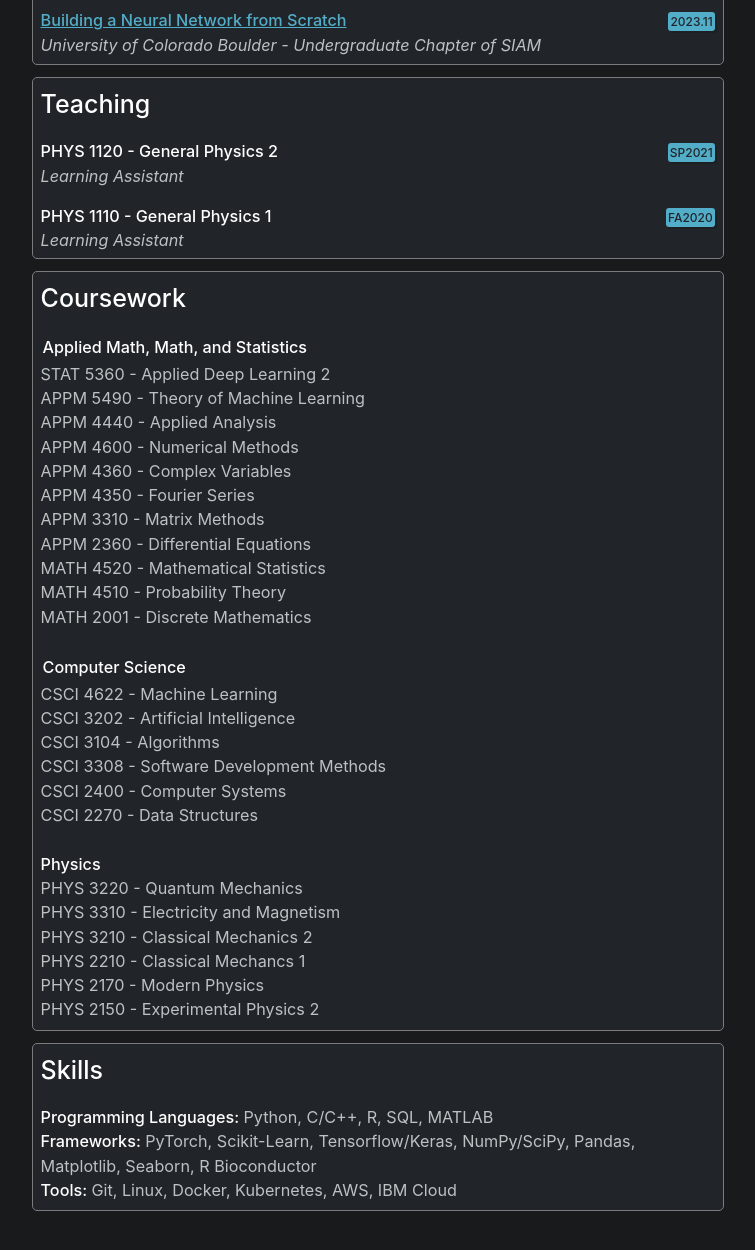
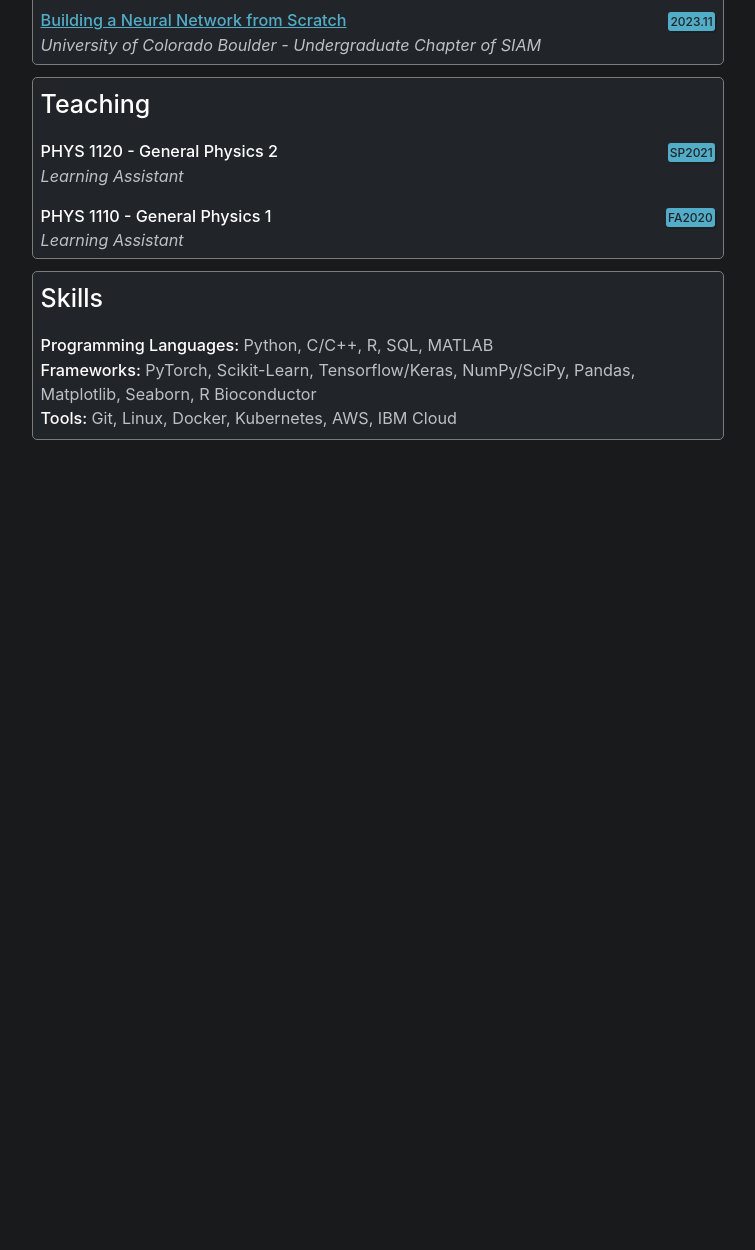
Before and after one commit to wvirany/wvirany.github.io, a Jekyll site: the page built from _pages/cv.html, in a window 1280 px wide and 1400 px high, scrolled down 719 px. Shown: the top 1250 px of the window, without its empty margins (284-1039 px from the left). Built offline with Jekyll 4.4.1, drawn with Linux system fonts in a browser that asks for light colours; after the commit the page ends 1349 px from its top, so only the background shows below that.

Commit message:
Update cv.html

```diff
--- a/_pages/cv.html
+++ b/_pages/cv.html
@@ -199,7 +199,7 @@ div.cv {
 
     <!-- COURSWORK -->
 
-    <div class="cv">
+    <!-- <div class="cv">
         <div class="header">Coursework</div>
         <div style="padding-left:16px; padding:8px">
             <div style="font-weight:450; color:white; padding:2px;">Applied Math, Math, and Statistics</div>
@@ -233,9 +233,9 @@ div.cv {
             PHYS 2170 - Modern Physics<br>
             PHYS 2150 - Experimental Physics 2<br>
 
-        <!-- <i style="font-size:14px">This is not an exhaustive list, but most of the relevant courses I have taken</i> -->
+        <i style="font-size:14px">This is not an exhaustive list, but most of the relevant courses I have taken</i>
         </div>
-    </div>
+    </div> -->
 
     <!-- SKILLS -->
 
```
